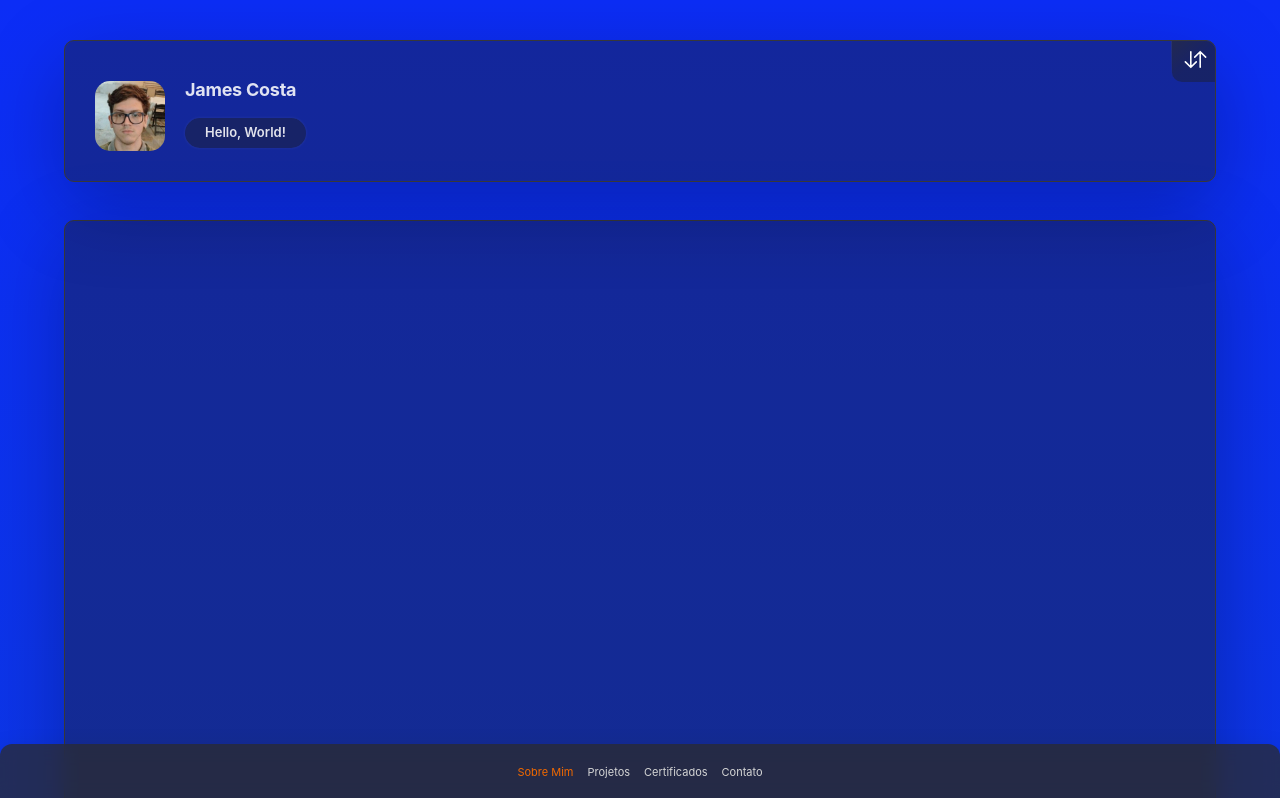
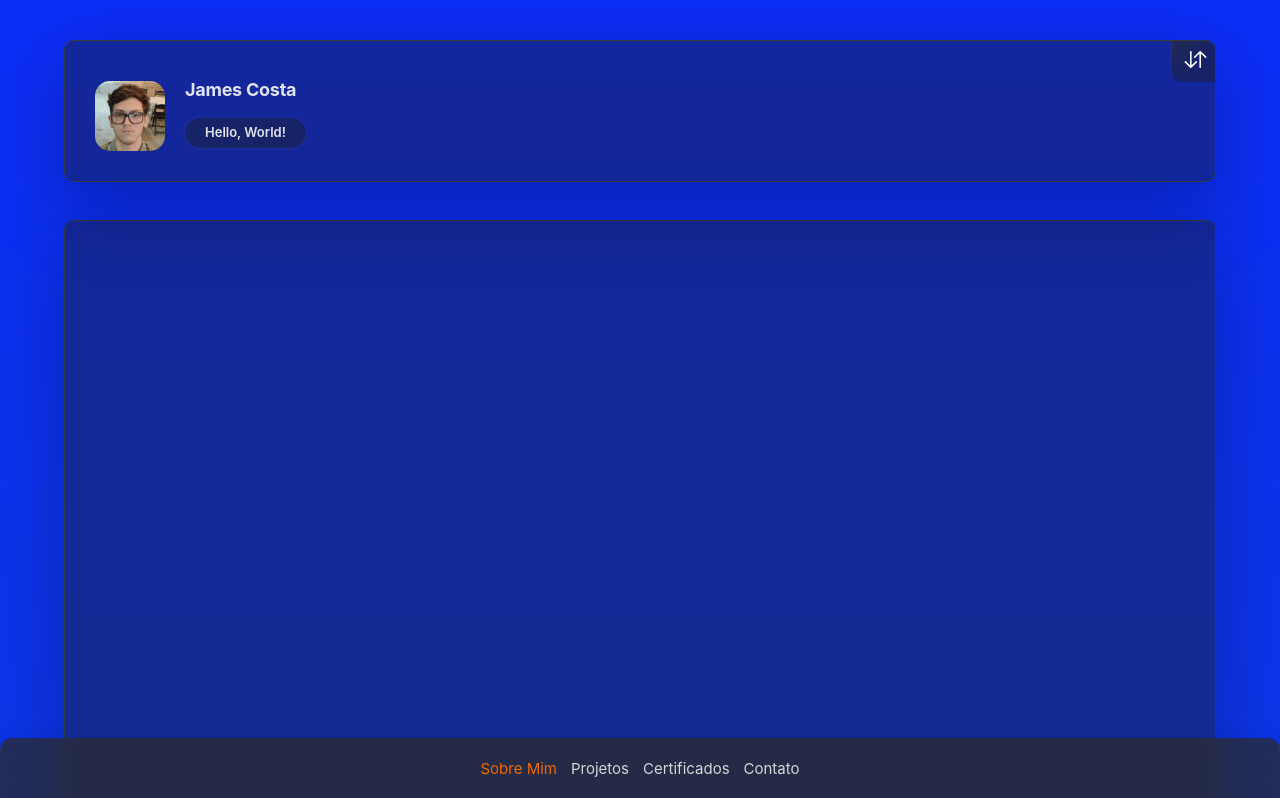
Before and after one commit to DropperDEV/portfolium, a React (Vite) app: page / in a window 1280 px wide. Shown: the top 798 px of the page. Built offline with nearby package versions, Linux system fonts and the light colour scheme.

Commit message:
feat: add style Navigation

```diff
--- a/src/components/Main.tsx
+++ b/src/components/Main.tsx
@@ -1,6 +1,6 @@
 import styled from "styled-components";
 import {  NavLink } from "react-router-dom";
-import {colors, device, shadows, transitions, typography} from "../utils/StyleVars.ts";
+import {colors, device, shadows, transitions} from "../utils/StyleVars.ts";
 
 const ContainerMain = styled.main`
   width: 900px;
@@ -40,7 +40,7 @@ const Navigation = styled.nav`
   box-shadow: ${shadows.shadow2};
   z-index: 5;
 
-  ul{
+  ul {
     display: flex;
     flex-wrap: wrap;
     justify-content: center;
@@ -48,13 +48,15 @@ const Navigation = styled.nav`
     padding: 0 10px;
     list-style: none;
   }
-  a{
+
+  a {
     color: ${colors.lightGray};
-    font-size: ${typography.fs8};
+    font-size: 15px;
     padding: 20px 7px;
     transition: color ${transitions.transition1};
     text-decoration: none;
   }
+
   a:hover,
   a:focus {
     color: ${colors.lightGray70};
@@ -63,7 +65,14 @@ const Navigation = styled.nav`
   a.active {
     color: ${colors.orange};
   }
+
+  @media ${device.sm} {
+    a{
+      font-size: 11px;
+    }
+  }
 `;
+
 
 // eslint-disable-next-line @typescript-eslint/ban-ts-comment
 // @ts-expect-error
```
